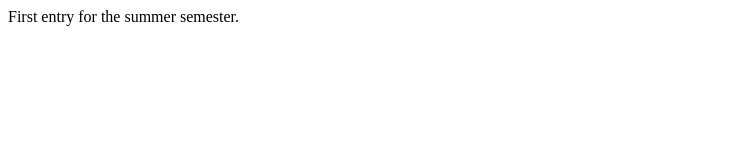
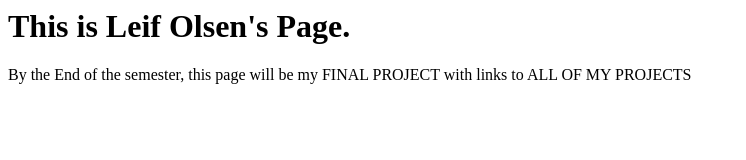
Before and after one commit to leifolsen93/1430website, a plain HTML site: page index.html in a window 1280 px wide. Shown: the whole page, without its empty margins (0-746 px from the left). Drawn offline with Linux system fonts and the light colour scheme.

Commit message:
Update index.html

```diff
--- a/index.html
+++ b/index.html
@@ -1,11 +1,12 @@
 
 <html>
   <title>
-    1430website
+    Leif Olsen's Page
   </title>
 
   <body>
-    First entry for the summer semester.
+   <h1>This is Leif Olsen's Page.</h1>
+    <p>By the End of the semester, this page will be my FINAL PROJECT with links to ALL OF MY PROJECTS</p>
   </body>
 
 </html>
```
